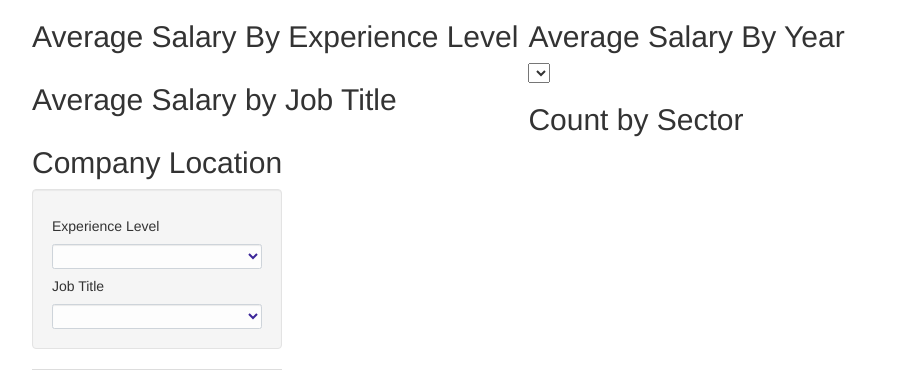
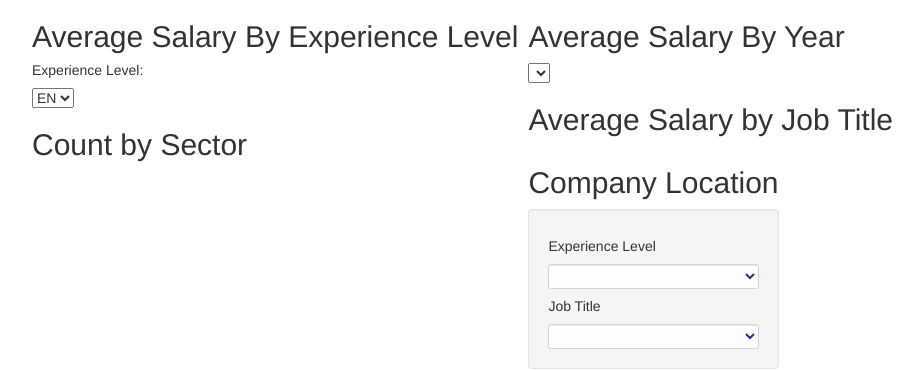
Before and after one commit to ajoyg/Project3-DataScienceDashboard, a Flask app: template Flask/templates/SalaryDashboard.html in a window 1280 px wide. Shown: the top 370 px of the page, without its empty margins (38-961 px from the left). Run offline with Flask 3, Linux system fonts and the light colour scheme; the template is opened without the code that fills it, so the values that code supplies are empty; some libraries are stand-ins or nearby versions.

Commit message:
HTML edited

```diff
--- a/Flask/static/js/job_salary_bar.js
+++ b/Flask/static/js/job_salary_bar.js
@@ -35,6 +35,12 @@ function makeBarChart(experienceFilter) {
                 orientation: 'h'
             }
         ];
-        Plotly.newPlot("bar", barChartData, layout)
+        Plotly.newPlot("bar_job_salary", barChartData, layout)
         }
 )}
+
+makeBarChart()
+
+function optionChanged(newInput) {
+    makeBarChart(newInput);
+}
--- a/Flask/templates/SalaryDashboard.html
+++ b/Flask/templates/SalaryDashboard.html
@@ -20,7 +20,9 @@
     <div class="container">
         <div class="grid-item">
             <h2>Average Salary By Experience Level</h2>
-            <div id="chart1" class="ExperienceLevel-bar"></div>
+            <h5>Experience Level:</h5>
+            <select id="experience" onchange="optionChanged(this.value)"></select>
+            <div id="bar_job_salary" class="ExperienceLevel-bar"></div>
         </div>
         <div class="grid-item">
             <h2>Average Salary By Year</h2>
@@ -96,3 +98,4 @@
 <script type="text/javascript" src="{{url_for('static', filename='js/maplogic.js')}}"></script>
 <script src="{{url_for('static', filename='js/sector.js')}}"></script>
 <script src="{{ url_for('static', filename='js/experience_level_logic.js') }}"></script>
+<script src="{{url_for('static', filename='js/job_salary_bar.js')}}"></script>
```
